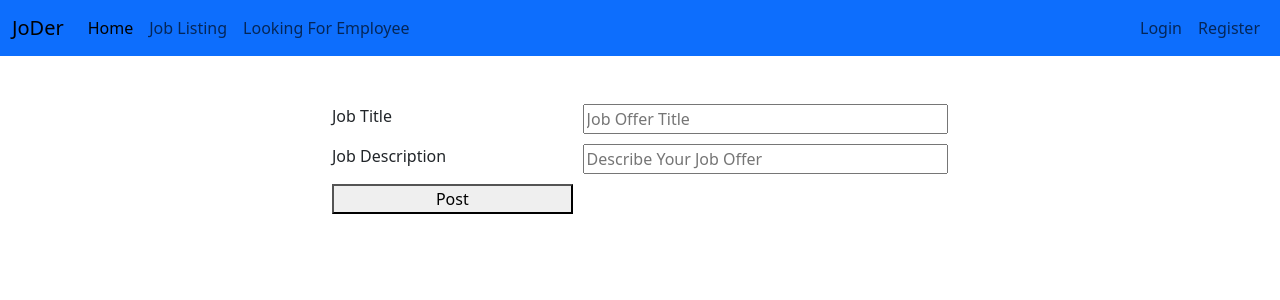
After one commit to richiesuper/PWEB-FP, a PHP site: page /job-offer-form.php in a window 1280 px wide. The commit adds this page. Shown: the top 300 px of the page. Run offline with PHP 8.4, Linux system fonts and the light colour scheme; a stand-in replaces the project's code that opens the database connection.

Commit message:
feat: add job offer form

```diff
--- /dev/null
+++ b/job-offer-form.php
@@ -0,0 +1,35 @@
+<?php session_start(); ?>
+
+<!DOCTYPE html>
+<html lang="en">
+
+<head>
+	<meta charset="UTF-8">
+	<meta http-equiv="X-UA-Compatible" content="IE=edge">
+	<meta name="viewport" content="width=device-width, initial-scale=1.0">
+	<title>JoDer - Job Finder - Offers</title>
+	<link href="assets/stylesheets/form.css" rel="stylesheet">
+	<link href="https://cdn.jsdelivr.net/npm/bootstrap@5.3.0/dist/css/bootstrap.min.css" rel="stylesheet" integrity="sha384-9ndCyUaIbzAi2FUVXJi0CjmCapSmO7SnpJef0486qhLnuZ2cdeRhO02iuK6FUUVM" crossorigin="anonymous">
+	<script src="https://cdn.jsdelivr.net/npm/bootstrap@5.3.0/dist/js/bootstrap.bundle.min.js" integrity="sha384-geWF76RCwLtnZ8qwWowPQNguL3RmwHVBC9FhGdlKrxdiJJigb/j/68SIy3Te4Bkz" crossorigin="anonymous"></script>
+</head>
+
+<body>
+	<?php include("navbar.php"); ?>
+	<div class="container w-50 mt-5">
+		<?php if (isset($_GET['status'])) : ?>
+			<?php if ($_GET['status'] == 'offerFailed') : ?>
+				<h1 class="bg-danger">Offer failed due to technical problem!</h1>
+			<?php endif; ?>
+		<?php endif; ?>
+		<form action="job-offer-post.php" method="post">
+			<label for="title">Job Title</label>
+			<input id="title" type="text" name="title" placeholder="Job Offer Title" required>
+			<label for="descr">Job Description</label>
+			<input id="descr" type="text" name="descr" placeholder="Describe Your Job Offer" required>
+			<button id="submitBtn" type="submit" name="post">Post</button>
+		</form>
+        <!-- <input type="submit" value="Post" name="post" /> -->
+	</div>
+</body>
+
+</html>
--- a/navbar.php
+++ b/navbar.php
@@ -11,6 +11,9 @@
         </li>
         <li class="nav-item">
           <a class="nav-link" href="job-listing.php">Job Listing</a>
+        </li>
+        <li class="nav-item">
+          <a class="nav-link" href="job-offer-form.php">Looking For Employee</a>
         </li>
       </ul>
       <ul class="navbar-nav ms-auto mb-2 mb-lg-0">
```
Also changed, not shown: job-offer-post.php (added, +49 -0 lines).
